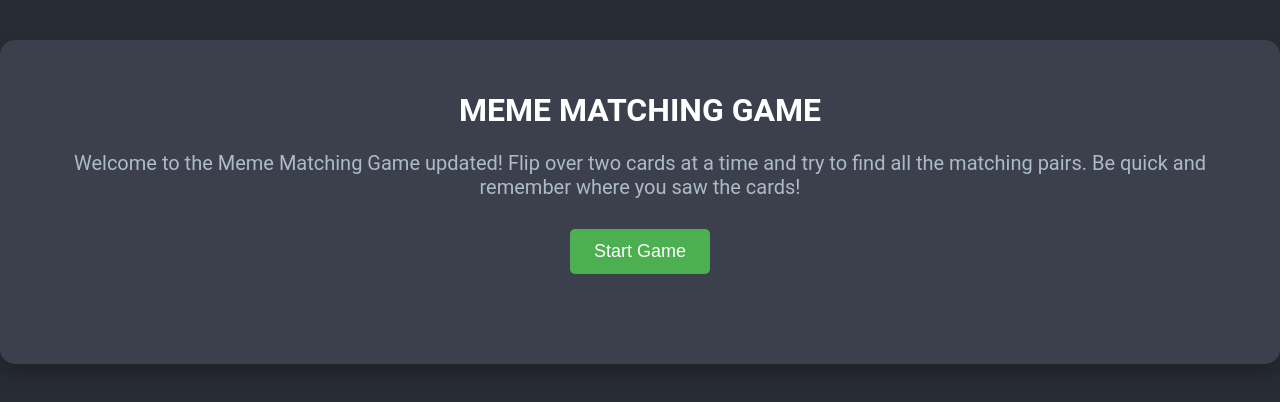
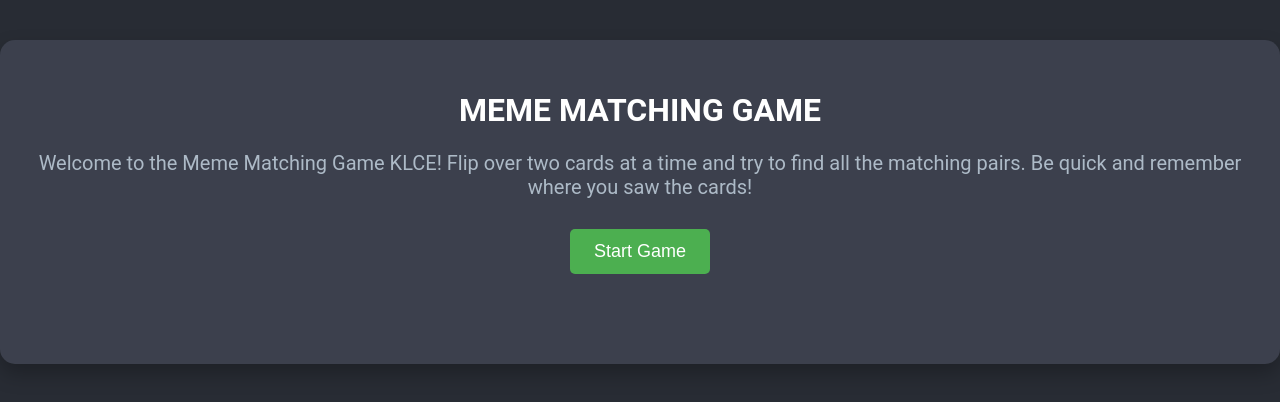
Before and after one commit to manojx16/cicdpipelines3, a plain HTML site: page index.html in a window 1280 px wide. Drawn offline with Linux system fonts and the light colour scheme.

Commit message:
Update index.html

```diff
--- a/index.html
+++ b/index.html
@@ -10,7 +10,7 @@
     <div class="container">
         <h1>MEME MATCHING GAME</h1>
         <p class="instructions">
-            Welcome to the Meme Matching Game updated!  Flip over two cards at a time and try to find all the matching pairs. Be quick and remember where you saw the cards!
+            Welcome to the Meme Matching Game KLCE!  Flip over two cards at a time and try to find all the matching pairs. Be quick and remember where you saw the cards!
         </p>
         <button id="start-game">Start Game</button>
         <div id="game-board" class="game-board">
```
